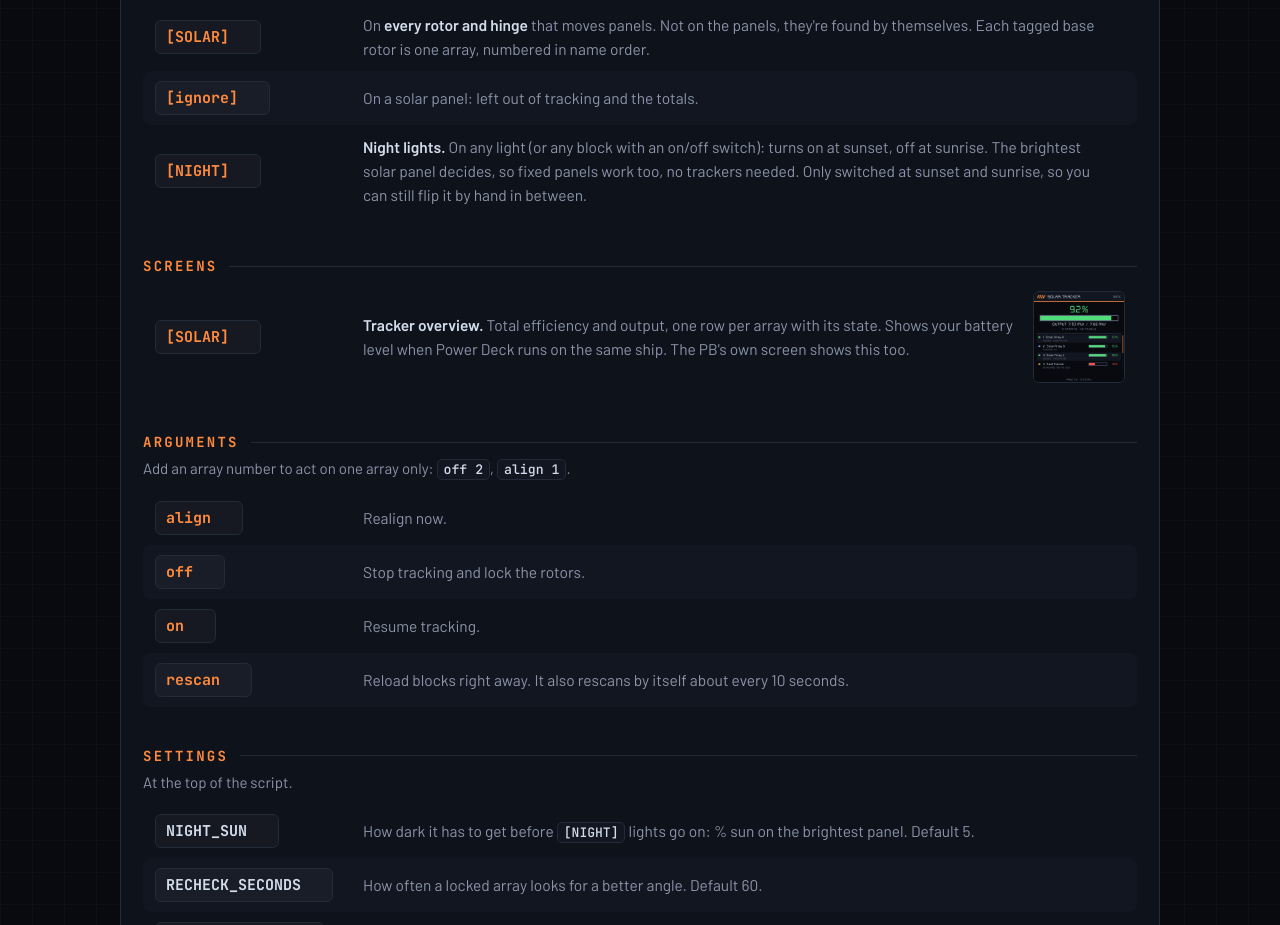
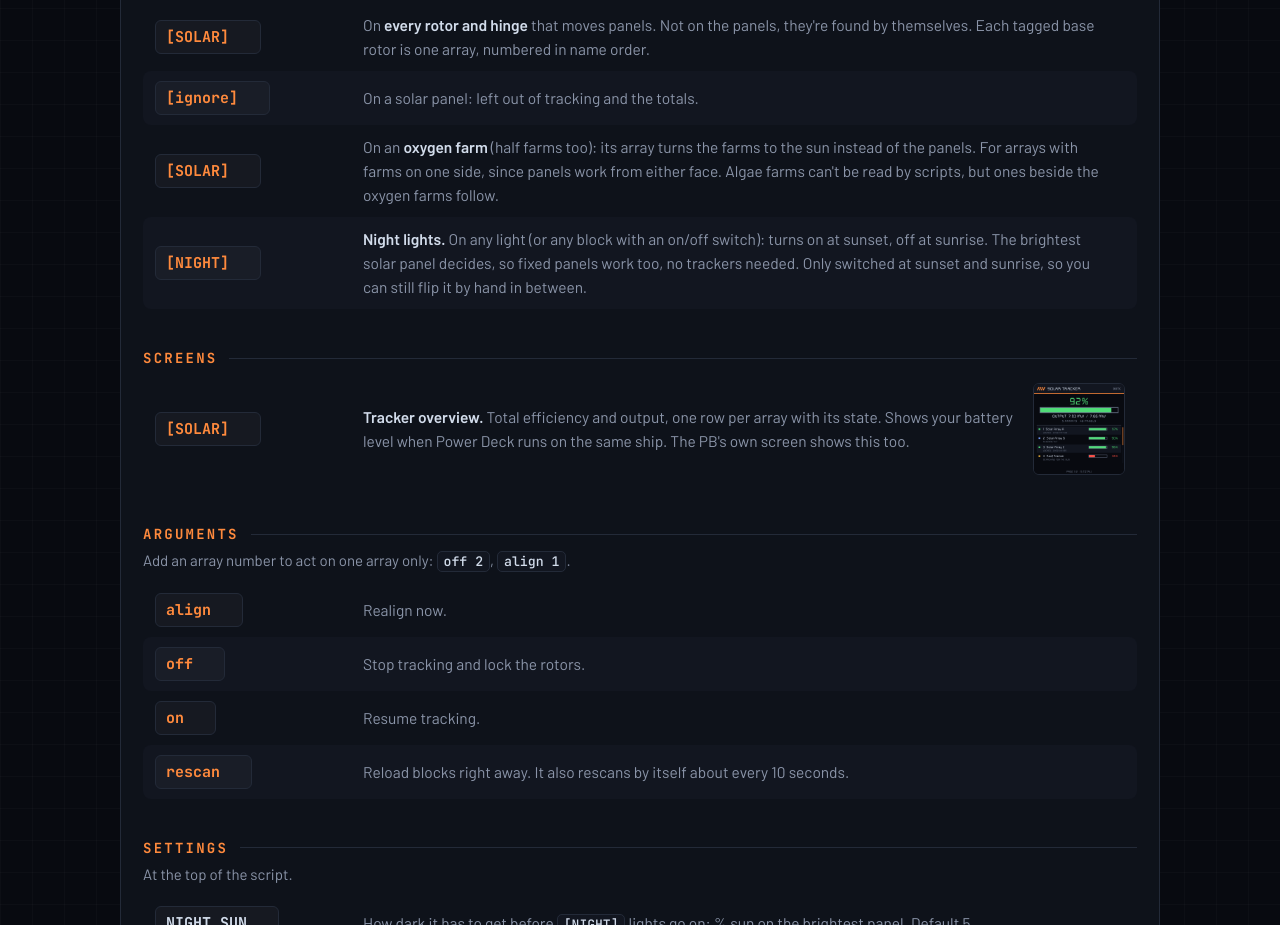
Before and after one commit to WindingDuke77/dutc-scripts, a plain HTML site: page index.html in a window 1280 px wide. Shown: the part 3256-4181 px from the top of the page. Drawn offline with nearby package versions, Linux system fonts and the light colour scheme.

Commit message:
Solar Tracker v1.5: [SOLAR] on oxygen farms
Co-Authored-By: Claude Opus 5.5 <noreply@anthropic.com>

```diff
--- a/index.html
+++ b/index.html
@@ -291,6 +291,7 @@ dialog p { margin: 10px 2px 0; font: 600 14px var(--mono); color: var(--dim); }
       <h3>Block tags</h3>
       <div class="row"><button class="tag" data-copy="[SOLAR]">[SOLAR]</button><div class="what">On <b>every rotor and hinge</b> that moves panels. Not on the panels, they're found by themselves. Each tagged base rotor is one array, numbered in name order.</div></div>
       <div class="row"><button class="tag" data-copy="[ignore]">[ignore]</button><div class="what">On a solar panel: left out of tracking and the totals.</div></div>
+      <div class="row"><button class="tag" data-copy="[SOLAR]">[SOLAR]</button><div class="what">On an <b>oxygen farm</b> (half farms too): its array turns the farms to the sun instead of the panels. For arrays with farms on one side, since panels work from either face. Algae farms can't be read by scripts, but ones beside the oxygen farms follow.</div></div>
       <div class="row"><button class="tag" data-copy="[NIGHT]">[NIGHT]</button><div class="what"><b>Night lights.</b> On any light (or any block with an on/off switch): turns on at sunset, off at sunrise. The brightest solar panel decides, so fixed panels work too, no trackers needed. Only switched at sunset and sunrise, so you can still flip it by hand in between.</div></div>
     </div>
 
```
